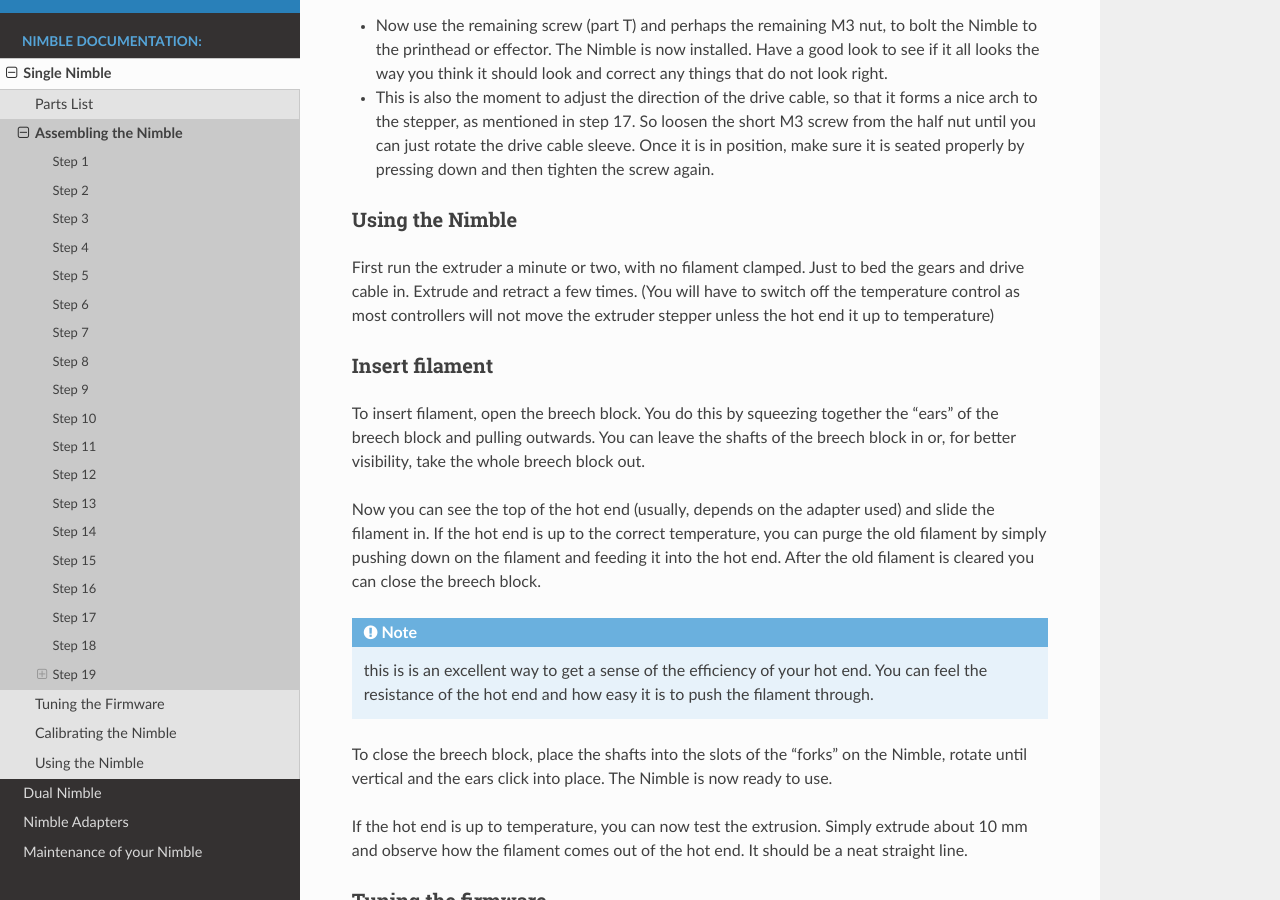
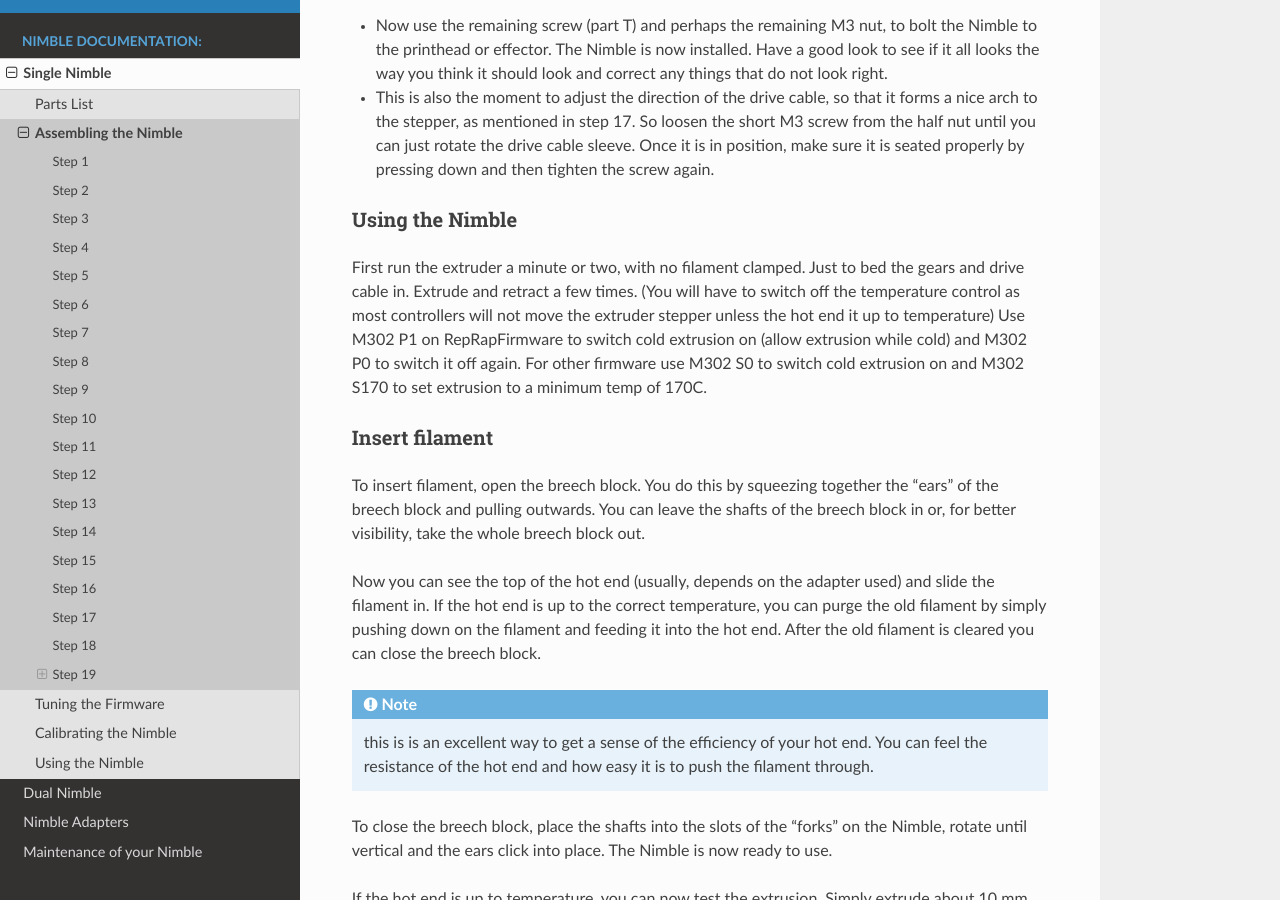
Before and after one commit to ZestyTechnology/zesty-docs, a Sphinx documentation site: the page built from docs/nimble_single/assembly.rst, in a window 1280 px wide and 900 px high, scrolled down 12161 px. Built offline with Sphinx 7.4.7 and the Read the Docs theme 2.0.0, drawn with Linux system fonts in a browser that asks for light colours.

Commit message:
Update assembly.rst
Added cold extrusion commands

```diff
--- a/docs/nimble_single/assembly.rst
+++ b/docs/nimble_single/assembly.rst
@@ -258,6 +258,8 @@
 ################
 
 First run the extruder a minute or two, with no filament clamped. Just to bed the gears and drive cable in. Extrude and retract a few times. (You will have to switch off the temperature control as most controllers will not move the extruder stepper unless the hot end it up to temperature)
+Use M302 P1 on RepRapFirmware to switch cold extrusion on (allow extrusion while cold) and M302 P0 to switch it off again.
+For other firmware use M302 S0 to switch cold extrusion on and M302 S170 to set extrusion to a minimum temp of 170C.
 
 Insert filament
 ###############
```
